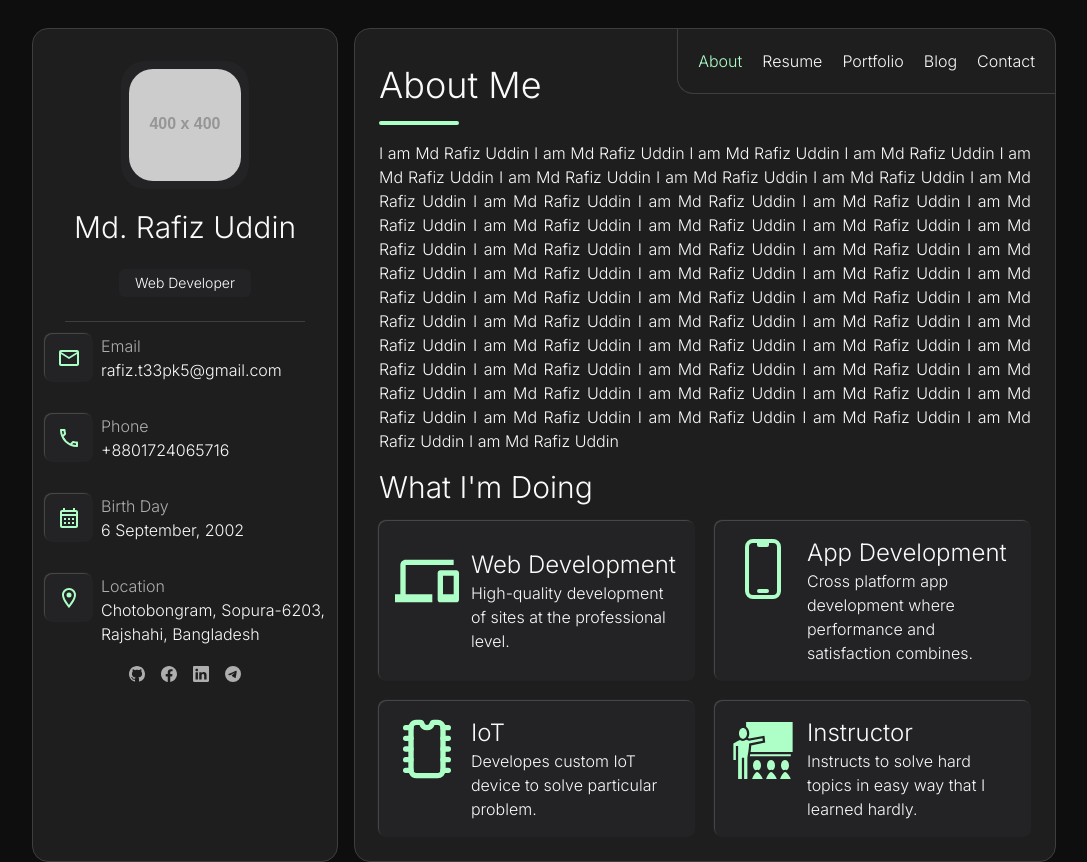
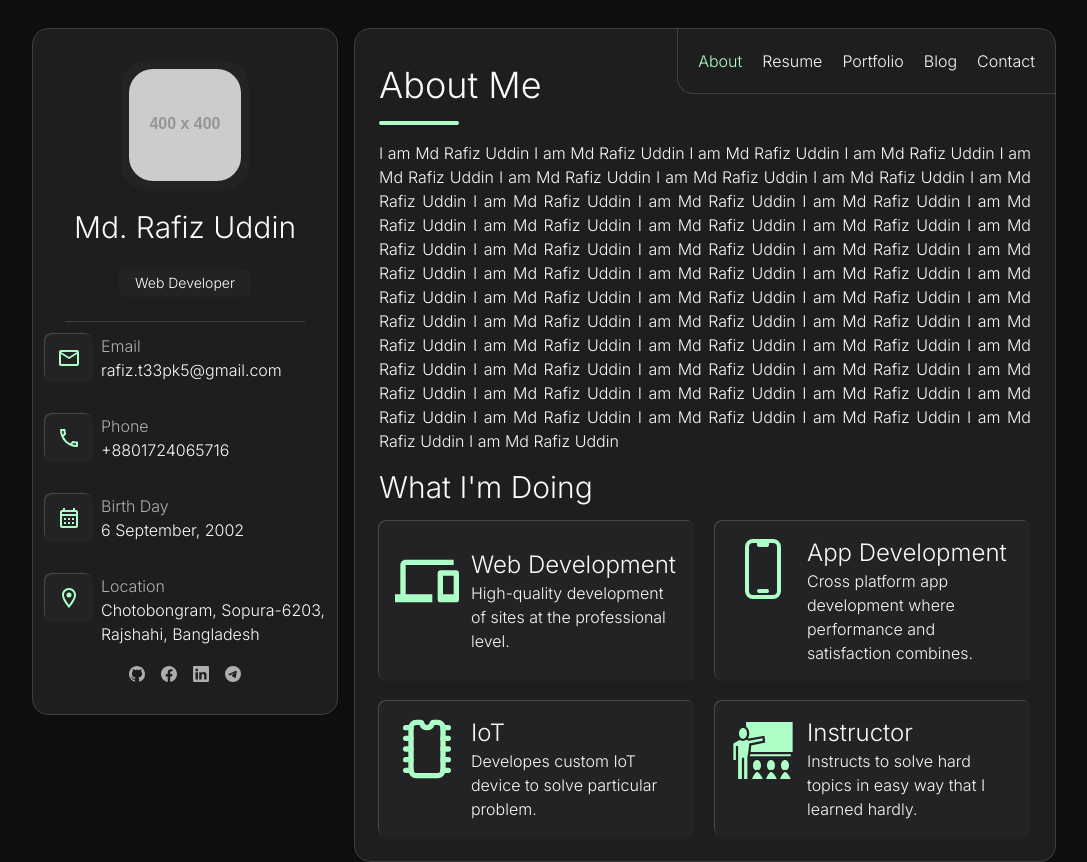
Before and after one commit to rafiz001/me, a React (Vite) app: page / in a window 1280 px wide. Shown: the whole page, without its empty margins (96-1183 px from the left). Built offline with nearby package versions, Linux system fonts and the light colour scheme.

Commit message:
made sidebar  sticky

```diff
--- a/src/comp/Sidebar.jsx
+++ b/src/comp/Sidebar.jsx
@@ -4,8 +4,8 @@ import { MdEmail, MdMailOutline, MdOutlineCalendarMonth, MdOutlineCall, MdOutlin
 import { BsFacebook, BsGithub, BsLinkedin, BsTelegram } from 'react-icons/bs';
 function Sidebar() {
     return (
-        <>
-            <div className='flex-0 xl:flex-2 b i bg-background text-text  p-3 rounded-2xl border border-border'>
+        <><div className='flex-0 xl:flex-2'>
+            <div className='bg-background text-text  p-3 rounded-2xl border border-border sticky top-2'>
                 <div className='flex justify-center my-5'>
 
                     <div className='rounded-3xl bg-card w-32 h-32 flex justify-center items-center'><img src={'https://placehold.co/400'} className='w-28 h-28 rounded-3xl' alt="" /></div>
@@ -43,7 +43,7 @@ function Sidebar() {
                             <div className='card w-12 h-12 '> <MdOutlineCalendarMonth className='w-6 h-6 text-primary' /></div>
                             <div className='ml-2'>
                                 <div className='text-title'>Birth Day</div>
-                                <a target='_blank' href={`https://www.calculator.net/age-calculator.html?today=09%2F06%2F2002&ageat=${(new Date()).getMonth()+1}%2F${(new Date()).getDate()}%2F${(new Date()).getFullYear()}&x=Calculate`}>6 September, 2002</a>
+                                <a target='_blank' href={`https://www.calculator.net/age-calculator.html?today=09%2F06%2F2002&ageat=${(new Date()).getMonth() + 1}%2F${(new Date()).getDate()}%2F${(new Date()).getFullYear()}&x=Calculate`}>6 September, 2002</a>
                             </div>
 
                         </div>
@@ -66,11 +66,12 @@ function Sidebar() {
                     </div>
                 </div>
             </div>
+        </div>
         </>
     )
 }
 
 export default Sidebar
-export function fiz(){
+export function fiz() {
     return <div>This is a div</div>
 }
```
